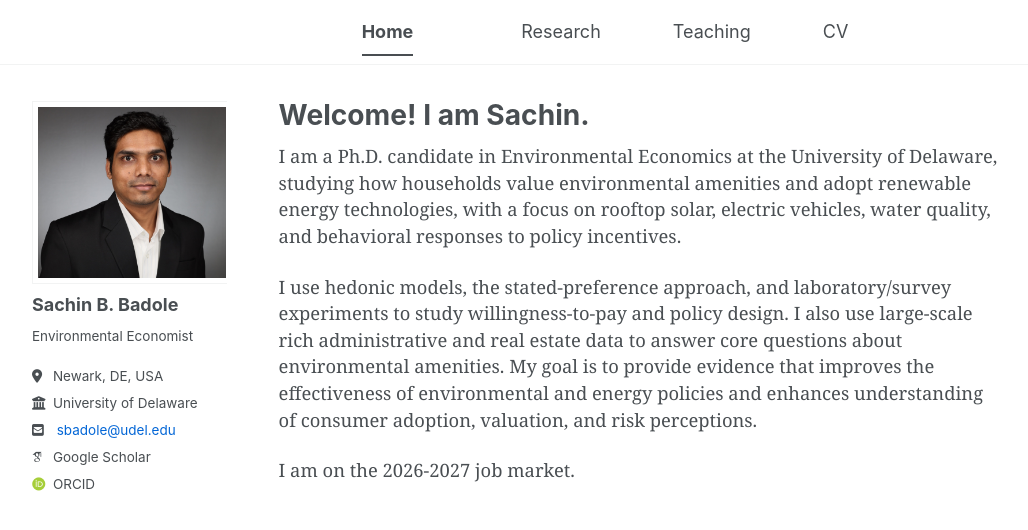
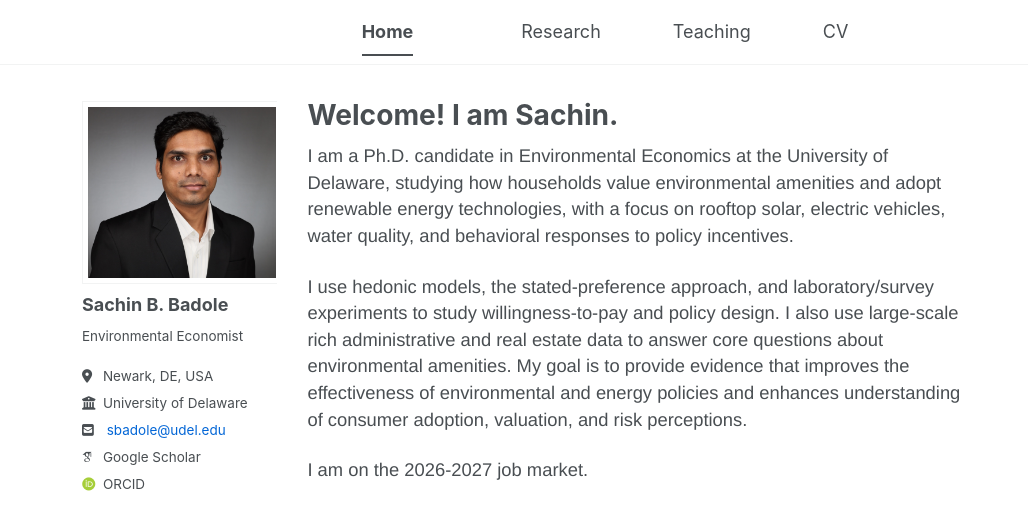
Before and after one commit to sachin-b-badole/sachin-b-badole.github.io, a Jekyll site: the page built from _pages/about.md, in a window 1280 px wide. Shown: the top 530 px of the page, without its empty margins (26-1054 px from the left). Built offline with Jekyll 4.4.1, drawn with Linux system fonts in a browser that asks for light colours; some web fonts are replaced; a script bundle is joined from its source files by our own code; library files that are not in the unit come from our copies.

Commit message:
Update custom.css

```diff
--- a/assets/css/custom.css
+++ b/assets/css/custom.css
@@ -241,7 +241,7 @@ img {
 
 /* Center the main page content (sidebar + bio + right column) */
 #main {
-  max-width: 1200px !important;              /* total width: sidebar + middle + right */
+  max-width: 1100px !important;              /* total width: sidebar + middle + right */
   margin-left: auto;
   margin-right: auto;
 }
@@ -249,7 +249,7 @@ img {
 
 /* Bio serif font (academic style) */
 .page__content {
-  font-family: "Georgia", "Times New Roman", serif !important;
+  font-family: "Helvetica Neue", Arial, sans-serif !important;
   font-size: 1.02rem;
   line-height: 1.45;
 }
```
